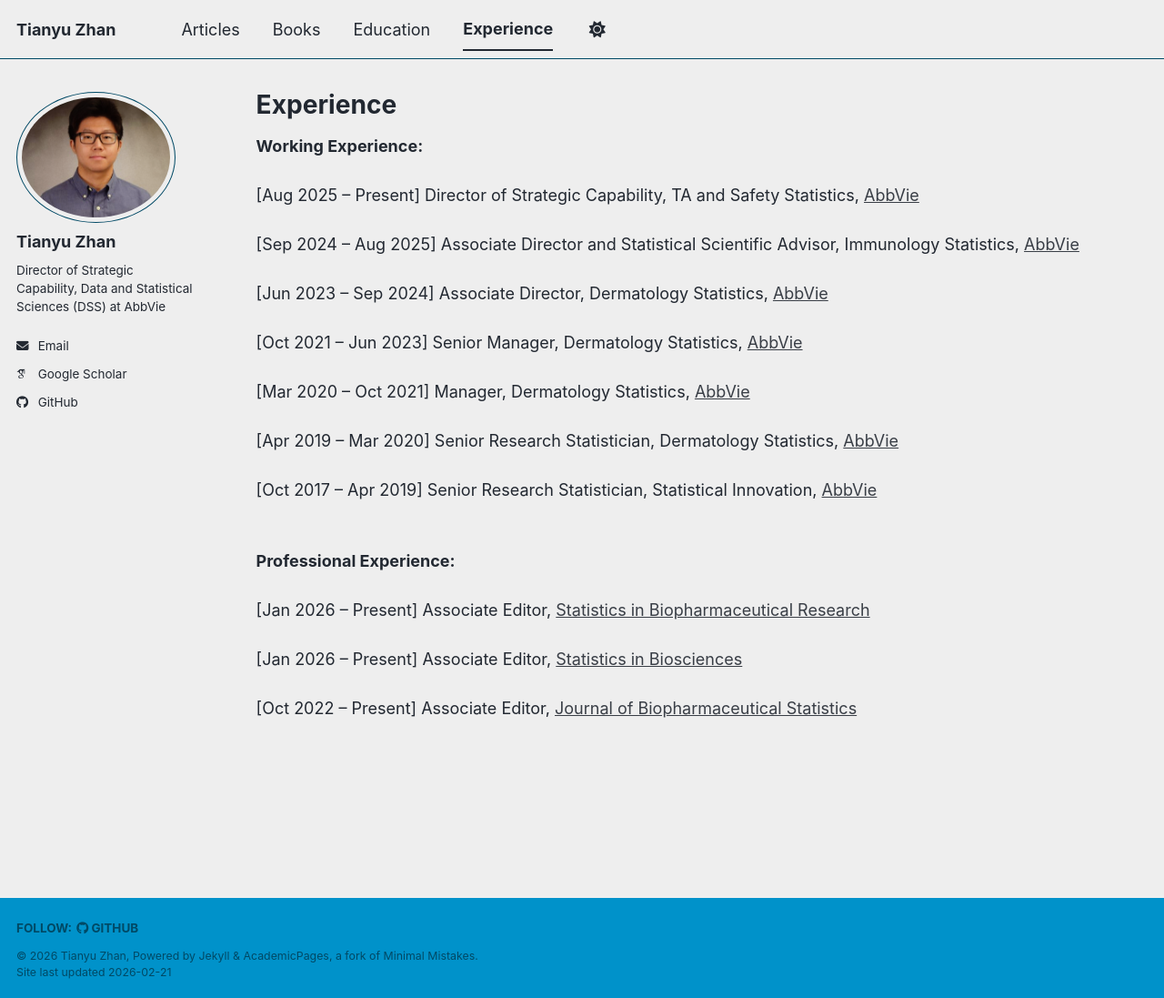
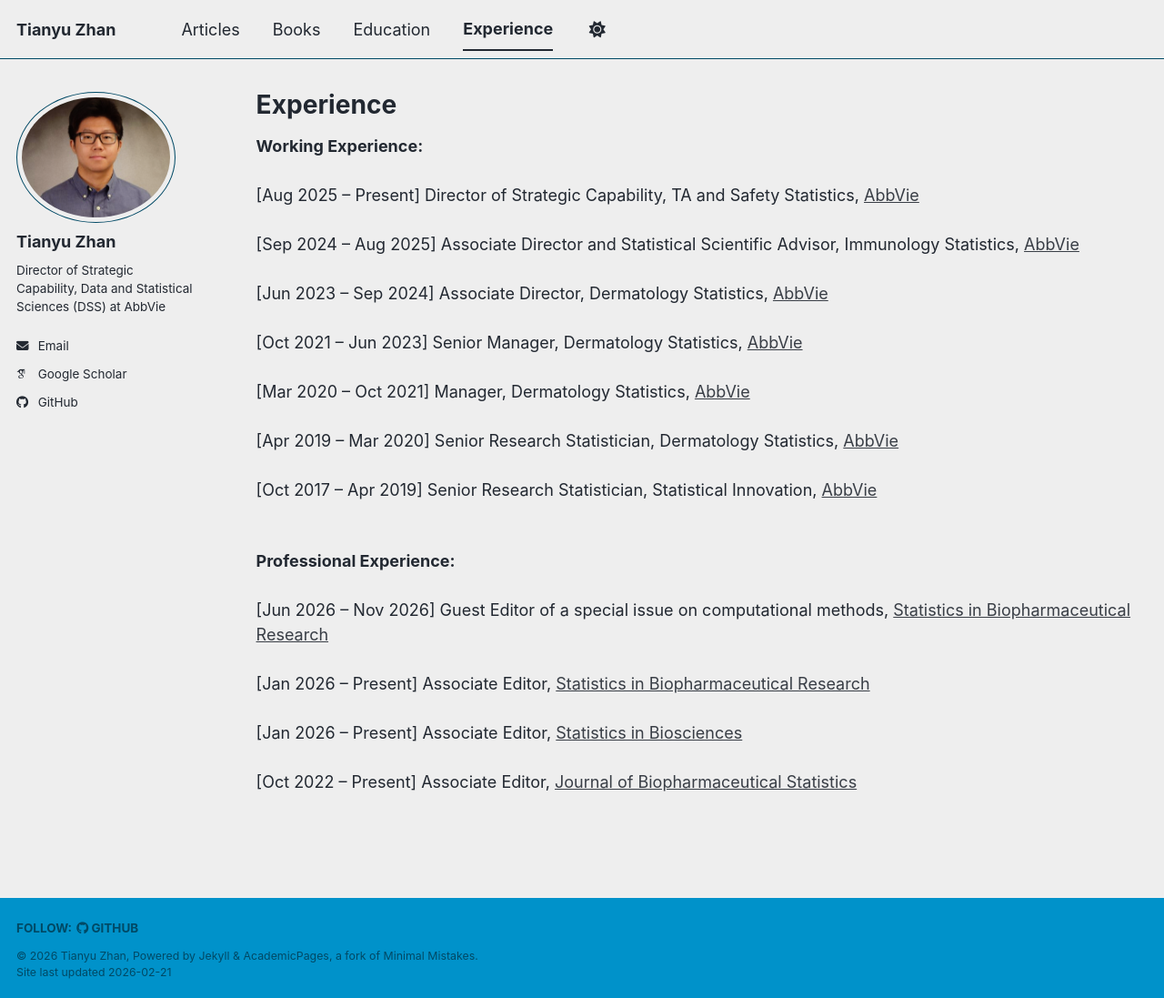
Before and after one commit to tian-yu-zhan/tian-yu-zhan.github.io, a Jekyll site: the page built from _pages/teaching.html, in a window 1280 px wide and 1097 px high. Shown: the whole window at 91% size. Built offline with Jekyll 4.4.1, drawn with Linux system fonts in a browser that asks for light colours; some web fonts are replaced; a script bundle is joined from its source files by our own code; library files that are not in the unit come from our copies.

Commit message:
Update teaching.html

```diff
--- a/_pages/teaching.html
+++ b/_pages/teaching.html
@@ -31,6 +31,9 @@
 <p><strong>Professional Experience: </strong>
 <br>
 <br>
+[Jun 2026 – Nov 2026] Guest Editor of a special issue on computational methods, <a href="https://think.taylorandfrancis.com/special_issues/advanced-computational-methods-pharma-research/" target="_blank">Statistics in Biopharmaceutical Research</a>
+  <br>
+<br>
 [Jan 2026 – Present] Associate Editor, <a href="https://www.tandfonline.com/journals/usbr20#:~:text=Statistics%20in%20Biopharmaceutical%20Research%20(%20SBR,and%20quantitative%20analysts%20working%20in" target="_blank">Statistics in Biopharmaceutical Research</a>
   <br>
 <br>
```
